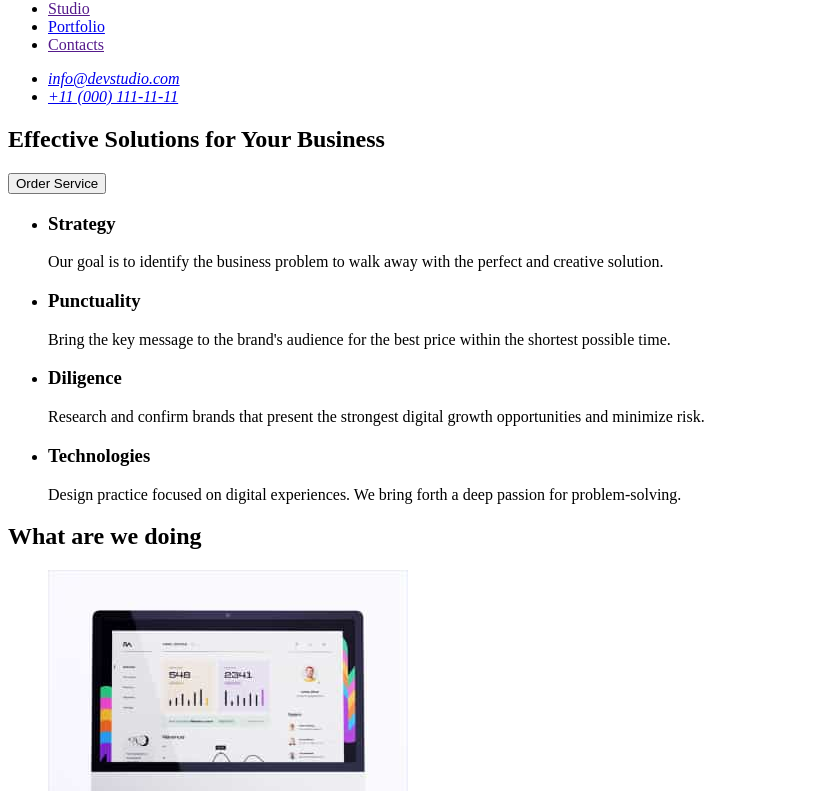
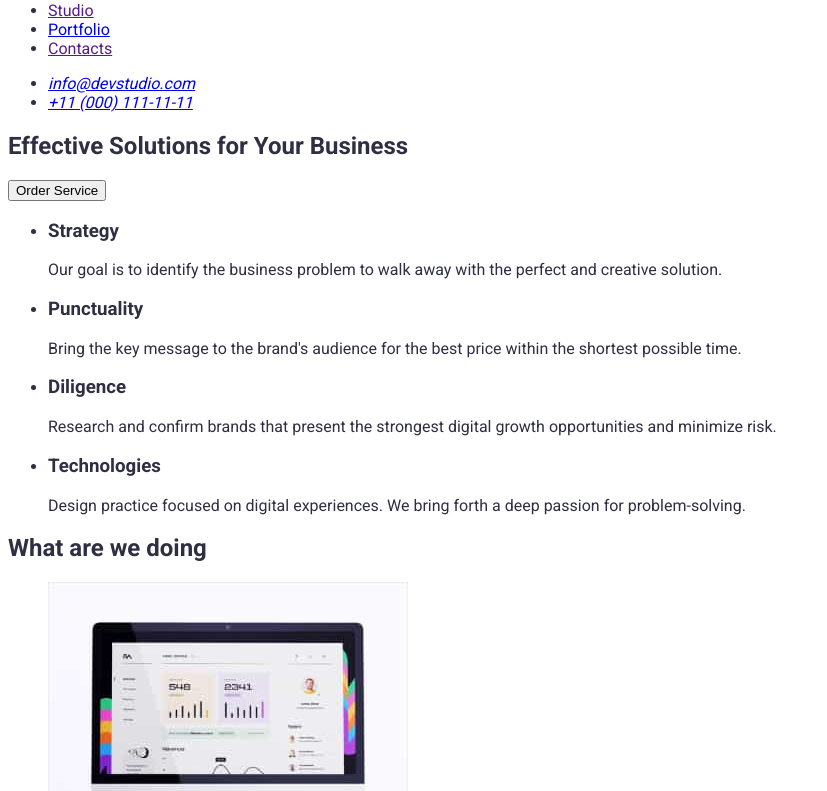
Before and after one commit to ruden4/goit-markup-hw-02, a plain HTML site: page index.html in a window 1280 px wide. Shown: the part 42-833 px from the top of the page, without its empty margins (0-827 px from the left). Drawn offline with Linux system fonts and the light colour scheme.

Commit message:
css-fonts

```diff
--- a/css/style.css
+++ b/css/style.css
@@ -1,11 +1,7 @@
 body {
   background-color: #ffffff;
-}
-.page-header {
-  background-color: #ffffff;
-}
-.page-footer {
-  background-color: #2e2f42;
+  font-family: 'Roboto', sans-serif;
+  color: #2e2f42;
 }
 .header-logo {
   color: #2e2f42;
--- a/index.html
+++ b/index.html
@@ -5,6 +5,12 @@
     <meta http-equiv="X-UA-Compatible" content="IE=edge" />
     <meta name="viewport" content="width=device-width, initial-scale=1.0" />
     <title>WebStudio</title>
+    <link rel="preconnect" href="https://fonts.googleapis.com" />
+    <link rel="preconnect" href="https://fonts.gstatic.com" crossorigin />
+    <link
+      href="https://fonts.googleapis.com/css2?family=Roboto:wght@400;500;700&display=swap"
+      rel="stylesheet"
+    />
     <link rel="stylesheet" href="./css/style.css" />
   </head>
   <body>
```
Also changed, not shown: portfolio.html (+6 -0 lines).
